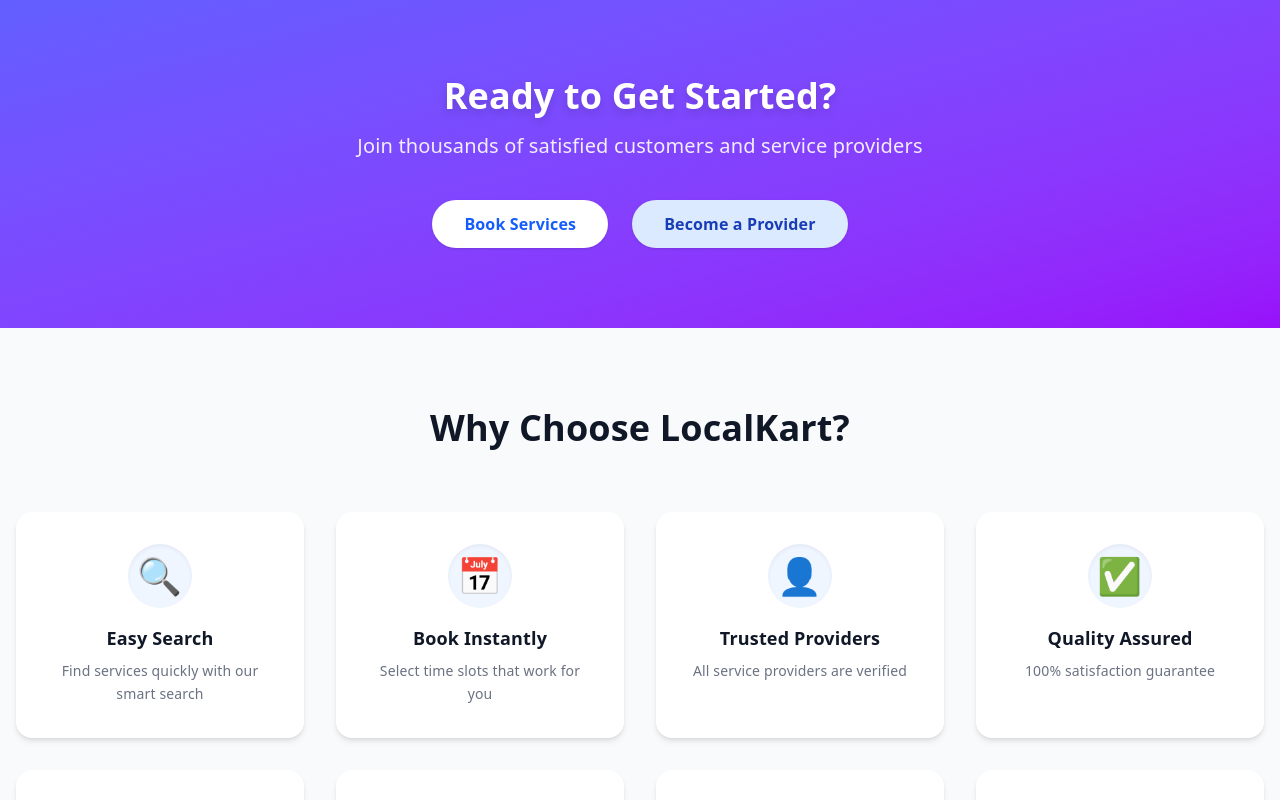
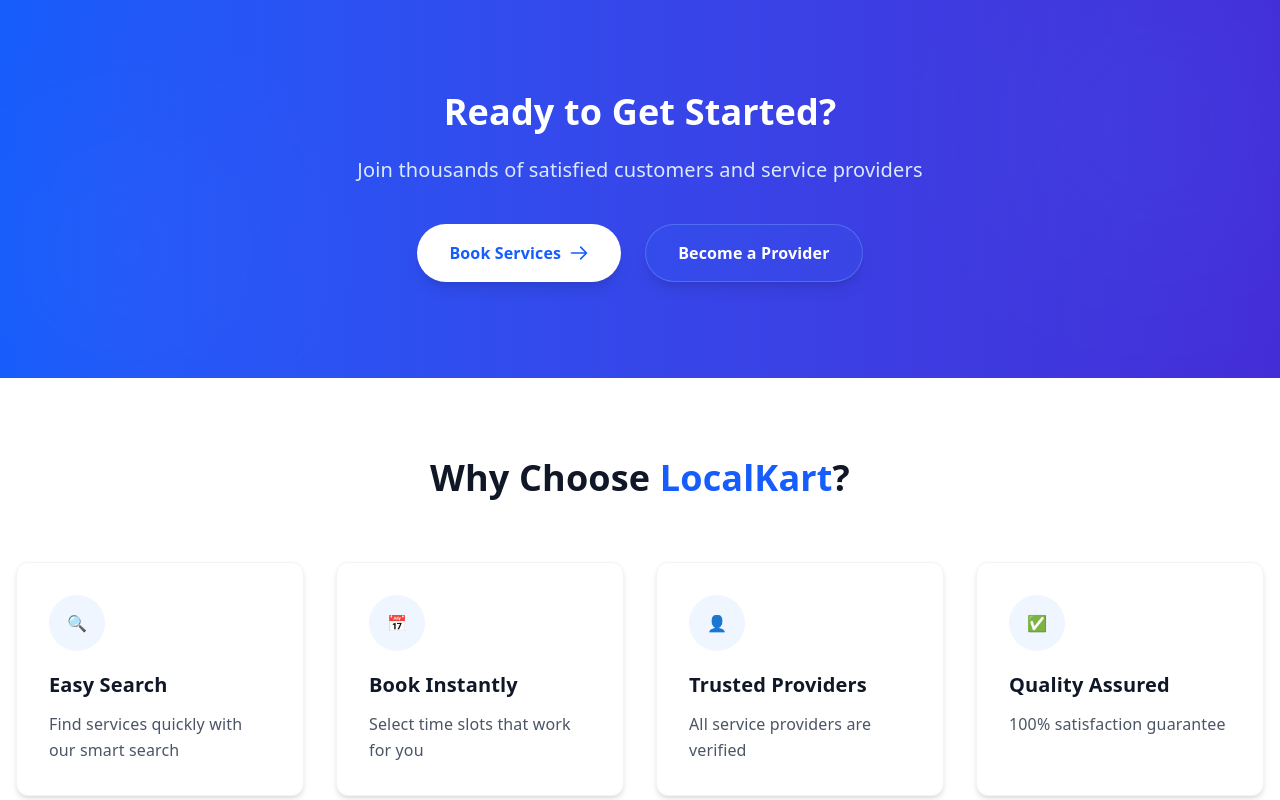
Before and after one commit to itsRavindra001/LocalKart, a React (Vite) app in the folder localkart/: page / in a window 1280 px wide. Shown: the part 1660-2460 px from the top of the page. Built offline with nearby package versions, Linux system fonts and the light colour scheme.

Commit message:
last home page

```diff
--- a/localkart/src/Components/Pages/Home.tsx
+++ b/localkart/src/Components/Pages/Home.tsx
@@ -2,6 +2,7 @@
 import React, { useEffect, useRef } from 'react';
 import { Link } from 'react-router-dom';
 import Hero from './Hero';
+import { motion } from 'framer-motion';
 
 const popularServices = [
   { name: 'Plumbing', img: 'https://img.freepik.com/free-vector/plumbing-service-advertising-banner-repairman-uniform-standing-with-wrench-hand-tools-box-near-sink_575670-1705.jpg?semt=ais_hybrid&w=740', to: '/services/plumbing' },
@@ -146,50 +147,92 @@
       </section>
 
        {/* Call to Action */}
-      <section className="relative isolate py-20 px-4 flex flex-col items-center text-center overflow-hidden bg-gradient-to-br from-indigo-500 to-purple-600">
-        <div className="absolute inset-0 -z-10 opacity-30 blur-xl" />
-        <h2 className="text-3xl md:text-4xl font-extrabold text-white drop-shadow-lg mb-4">
+      <section className="relative py-24 px-4 bg-gradient-to-r from-blue-600 to-indigo-700 text-white overflow-hidden">
+        <div className="absolute inset-0 opacity-10">
+          <div className="absolute top-0 right-0 w-64 h-64 bg-blue-400 rounded-full filter blur-[100px]"></div>
+          <div className="absolute bottom-0 left-0 w-64 h-64 bg-indigo-400 rounded-full filter blur-[100px]"></div>
+        </div>
+
+        <div className="max-w-4xl mx-auto text-center relative z-10">
+          <motion.h2
+            initial={{ opacity: 0, y: 20 }}
+            whileInView={{ opacity: 1, y: 0 }}
+            transition={{ duration: 0.5 }}
+            viewport={{ once: true }}
+            className="text-3xl md:text-4xl font-extrabold mb-6"
+          >
             Ready to Get Started?
-        </h2>
-        <p className="text-lg md:text-xl text-white/90 mb-10 max-w-2xl">
+          </motion.h2>
+
+          <motion.p
+            initial={{ opacity: 0, y: 20 }}
+            whileInView={{ opacity: 1, y: 0 }}
+            transition={{ duration: 0.5, delay: 0.1 }}
+            viewport={{ once: true }}
+            className="text-lg md:text-xl text-blue-100 mb-10 max-w-2xl mx-auto"
+          >
             Join thousands of satisfied customers and service providers
-        </p>
-        <div className="flex flex-wrap justify-center gap-6">
+          </motion.p>
+
+          <motion.div
+            initial={{ opacity: 0, y: 20 }}
+            whileInView={{ opacity: 1, y: 0 }}
+            transition={{ duration: 0.5, delay: 0.2 }}
+            viewport={{ once: true }}
+            className="flex flex-wrap justify-center gap-6"
+          >
             <Link
               to="/book"
-            className="px-8 py-3 bg-white text-blue-600 font-semibold rounded-full shadow hover:shadow-xl transform hover:-translate-y-1 transition"
+              className="px-8 py-4 bg-white text-blue-600 font-semibold rounded-full shadow-lg hover:shadow-xl transform hover:-translate-y-1 transition-all duration-300 flex items-center"
             >
-            Book Services
+              <span>Book Services</span>
+              <svg className="w-5 h-5 ml-2" fill="none" stroke="currentColor" viewBox="0 0 24 24">
+                <path strokeLinecap="round" strokeLinejoin="round" strokeWidth="2" d="M14 5l7 7m0 0l-7 7m7-7H3"></path>
+              </svg>
             </Link>
             <Link
               to="/provider"
-            className="px-8 py-3 bg-blue-100 text-blue-800 font-semibold rounded-full shadow hover:shadow-xl transform hover:-translate-y-1 transition"
+              className="px-8 py-4 bg-blue-500/10 text-white font-semibold rounded-full shadow-lg hover:shadow-xl transform hover:-translate-y-1 transition-all duration-300 border border-blue-300/30 hover:bg-blue-500/20"
             >
               Become a Provider
             </Link>
+          </motion.div>
         </div>
       </section>
 
      {/* Why Choose LocalKart */}
-      <section className="py-20 px-4 bg-gray-50">
-        <h2 className="text-2xl md:text-4xl font-extrabold text-gray-900 text-center mb-16">
-          Why Choose LocalKart?
-        </h2>
-        <div className="max-w-screen-xl mx-auto grid grid-cols-[repeat(auto-fill,minmax(240px,1fr))] gap-8">
-          {whyLocalKart.map(([icon, title, desc], i) => (
-            <div
-              key={i}
-              className="bg-white p-8 rounded-2xl shadow-md hover:shadow-xl transform hover:-translate-y-2 transition-all duration-300 text-center flex flex-col items-center"
+      <section className="py-20 px-4 bg-white">
+        <div className="max-w-screen-xl mx-auto">
+          <motion.h2
+            initial={{ opacity: 0, y: 20 }}
+            whileInView={{ opacity: 1, y: 0 }}
+            transition={{ duration: 0.5 }}
+            viewport={{ once: true }}
+            className="text-3xl md:text-4xl font-extrabold text-center text-gray-900 mb-16"
           >
-              <div className="text-4xl mb-4 w-16 h-16 flex items-center justify-center bg-blue-50 text-blue-600 rounded-full shadow-inner">
+            Why Choose <span className="text-blue-600">LocalKart</span>?
+          </motion.h2>
+
+          <div className="grid grid-cols-1 sm:grid-cols-2 lg:grid-cols-4 gap-8">
+            {whyLocalKart.map(([icon, title, desc], index) => (
+              <motion.div
+                key={index}
+                initial={{ opacity: 0, y: 20 }}
+                whileInView={{ opacity: 1, y: 0 }}
+                transition={{ duration: 0.5, delay: index * 0.1 }}
+                viewport={{ once: true }}
+                className="bg-white p-8 rounded-xl shadow-md hover:shadow-xl transform hover:-translate-y-2 transition-all duration-300 border border-gray-100"
+              >
+                <div className="w-14 h-14 bg-blue-50 rounded-full flex items-center justify-center text-blue-600 mb-5">
                   {icon}
                 </div>
-              <h3 className="text-lg font-semibold text-gray-900 mb-2">
+                <h3 className="text-xl font-semibold text-gray-900 mb-3">
                   {title}
                 </h3>
-              <p className="text-sm text-gray-500 leading-relaxed">{desc}</p>
+                <p className="text-gray-600 leading-relaxed">{desc}</p>
+              </motion.div>
+            ))}
           </div>
-          ))}
         </div>
       </section>
 
```
Lines whose indentation alone changed are shown as unchanged.
